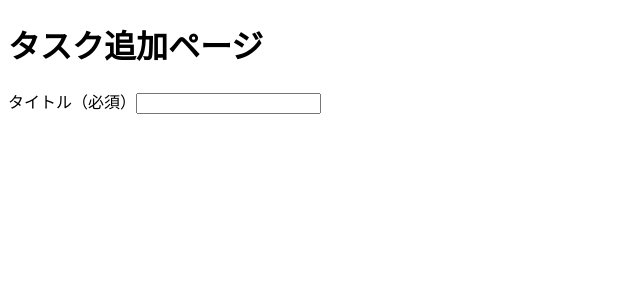
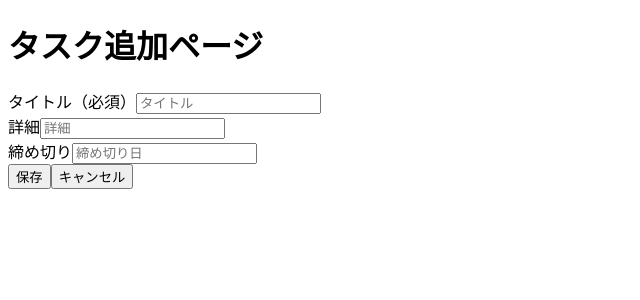
Before and after one commit to mittiiiiiiiii/todo-app, a Next.js app: page /tasks/new in a window 1280 px wide. Shown: the top 300 px of the page, without its empty margins (0-640 px from the left). Built offline with nearby package versions, Linux system fonts and the light colour scheme; sample sign-in values are in the browser's storage.

Commit message:
feat: 入力フォームを作成

```diff
--- a/src/app/tasks/new/page.tsx
+++ b/src/app/tasks/new/page.tsx
@@ -6,6 +6,8 @@ import { useRouter } from 'next/navigation';
 export default function TasksnewPage(){
     const router = useRouter();
     const [title, setTitle] = useState('');
+    const [description, setDescription] = useState('');
+    const [date, setDate] = useState('');
 
     useEffect(() => {
         const checkLogin = async () => {
@@ -26,9 +28,14 @@ export default function TasksnewPage(){
     },[router]);
 
     const handleSubmit = async(e: React.FormEvent<HTMLFormElement>) => {
-        console.log('タスクを追加するボタンが押されたよー');
+        console.log('タスクを作成するよー');
         e.preventDefault();
         // ここにdbにタスクを保存するapi
+    }
+
+    const handleCancel = () => {
+        console.log('キャンセルボタンが押されたよー');
+        router.push('/tasks');
     }
 
     return (
@@ -37,8 +44,18 @@ export default function TasksnewPage(){
             <form onSubmit={handleSubmit}>
                 <div>
                     <label htmlFor="title">タイトル（必須）</label>
-                    <input id="title" type='text' value={title} onChange={e => setTitle(e.target.value)} required/>
+                    <input id="title" type='text' value={title} onChange={e => setTitle(e.target.value)} placeholder='タイトル' required/>
                 </div>
+                <div>
+                    <label htmlFor="description">詳細</label>
+                    <input id="description" type='text' value={description} onChange={e => setDescription(e.target.value)} placeholder='詳細' required/>
+                </div>
+                <div>
+                    <label htmlFor="date">締め切り</label>
+                    <input id="date" type='text' value={date} onChange={e => setDate(e.target.value)} placeholder='締め切り日' required/>
+                </div>
+                <button type="submit">保存</button>
+                <button type="button" onClick={handleCancel}>キャンセル</button>
             </form>
         </>
     );
```
